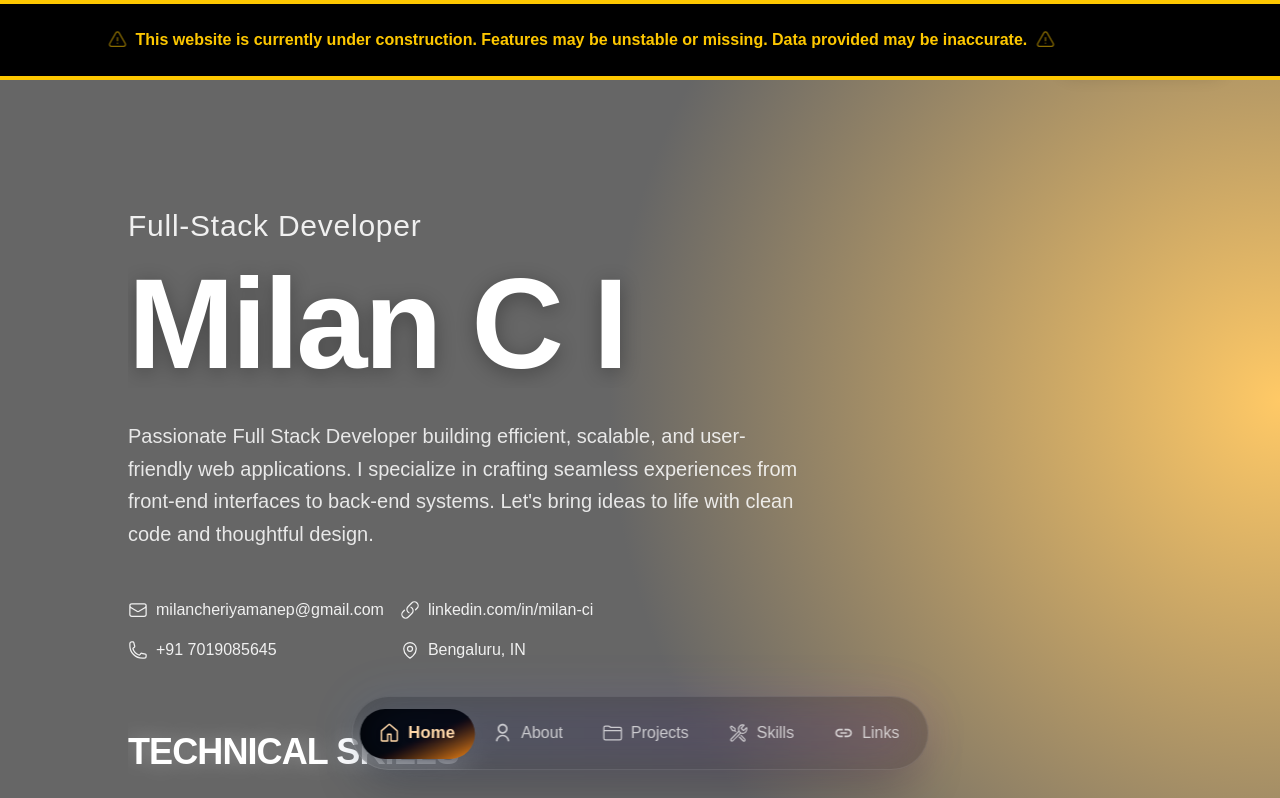
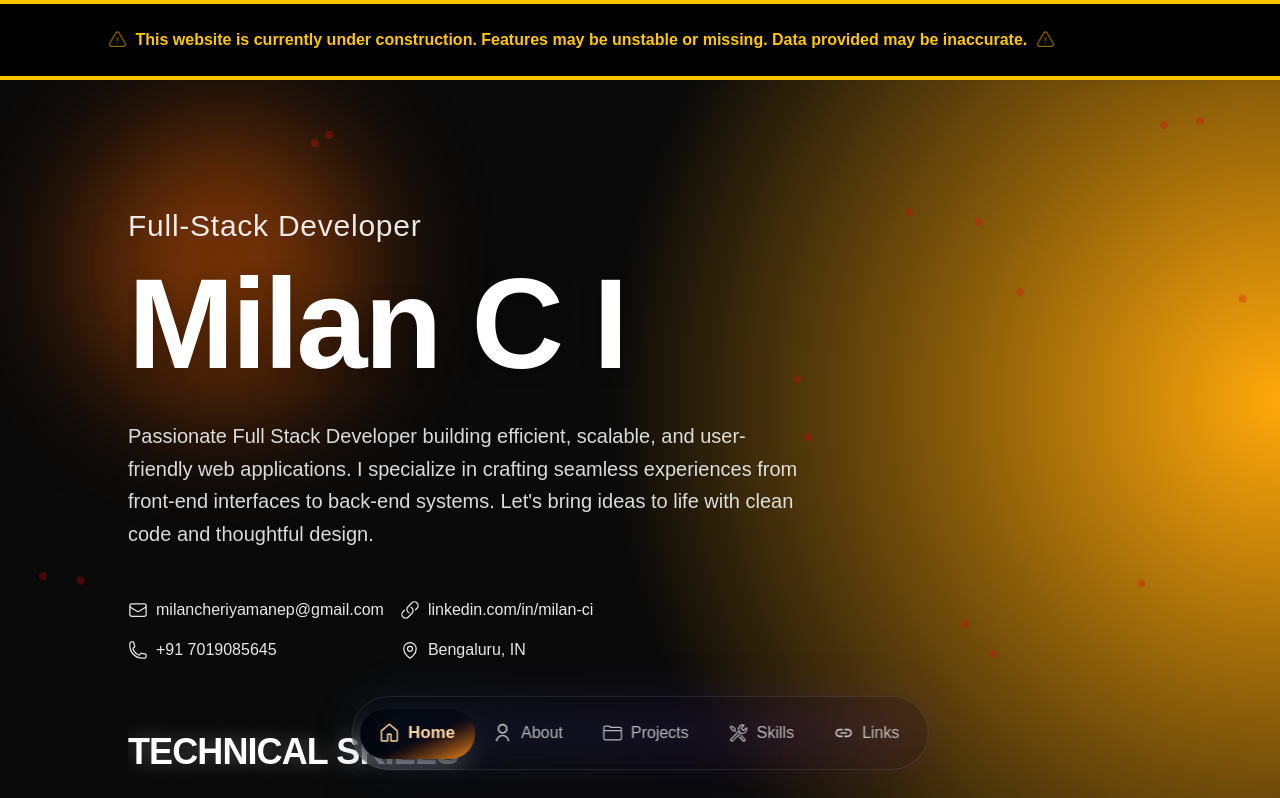
Before and after one commit to Milan-C-I/milan, a Next.js app: page / in a window 1280 px wide. Shown: the top 798 px of the page. Built offline with nearby package versions, Linux system fonts and the light colour scheme.

Commit message:
additional modification of the theme

```diff
--- a/app/globals.css
+++ b/app/globals.css
@@ -17,6 +17,10 @@
     --background: #0a0a0a;
     --foreground: #ededed;
   }
+}
+
+html {
+  scroll-behavior: smooth;
 }
 
 body {
@@ -47,6 +51,28 @@ body {
     transform: translateX(0);
     opacity: 1;
   }
+}
+
+@keyframes smoothFloat {
+  0% {
+    transform: translate(0, 0);
+  }
+  25% {
+    transform: translate(5px, -5px);
+  }
+  50% {
+    transform: translate(-5px, 5px);
+  }
+  75% {
+    transform: translate(5px, 5px);
+  }
+  100% {
+    transform: translate(0, 0);
+  }
+}
+
+.floating {
+  animation: smoothFloat 12s ease-in-out infinite;
 }
 
 .slide-in-left {
--- a/app/layout.tsx
+++ b/app/layout.tsx
@@ -13,7 +13,21 @@ export default function RootLayout({
 }>) {
   return (
     <html lang="en">
-      <body>
+      <body className="scroll-smooth">
+        {[...Array(20)].map((_, i) => (
+          <div
+            key={i}
+            className="fixed w-2 h-2 bg-red-600/30 rounded-full animate-twinkle floating"
+            style={{
+              left: `${Math.random() * 100}%`,
+              top: `${Math.random() * 100}%`,
+              animationDelay: `${Math.random() * 3}s`,
+              animationDuration: `${2 + Math.random() * 2}s`
+            }}
+          ></div>
+        ))}
+        <div className="fixed -top-30 -left-30   md:top-30 md:left-20 w-72 h-72 bg-orange-500/80 rounded-full blur-3xl animate-pulse"></div>
+        <div className="fixed inset-0 -z-10 animated-gradient" style={{ opacity: 1 }} />
         {children}
       </body>
     </html>
```
